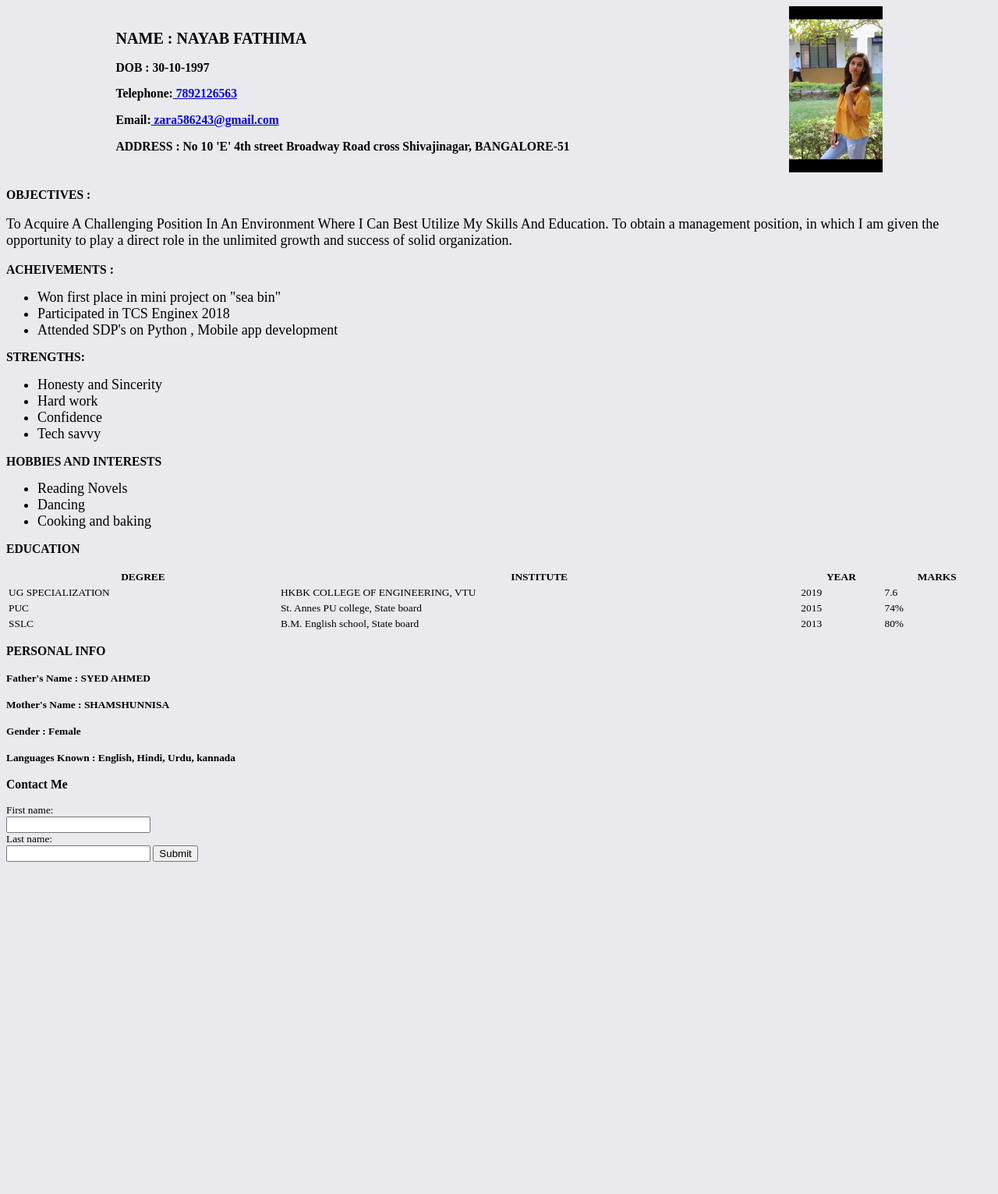
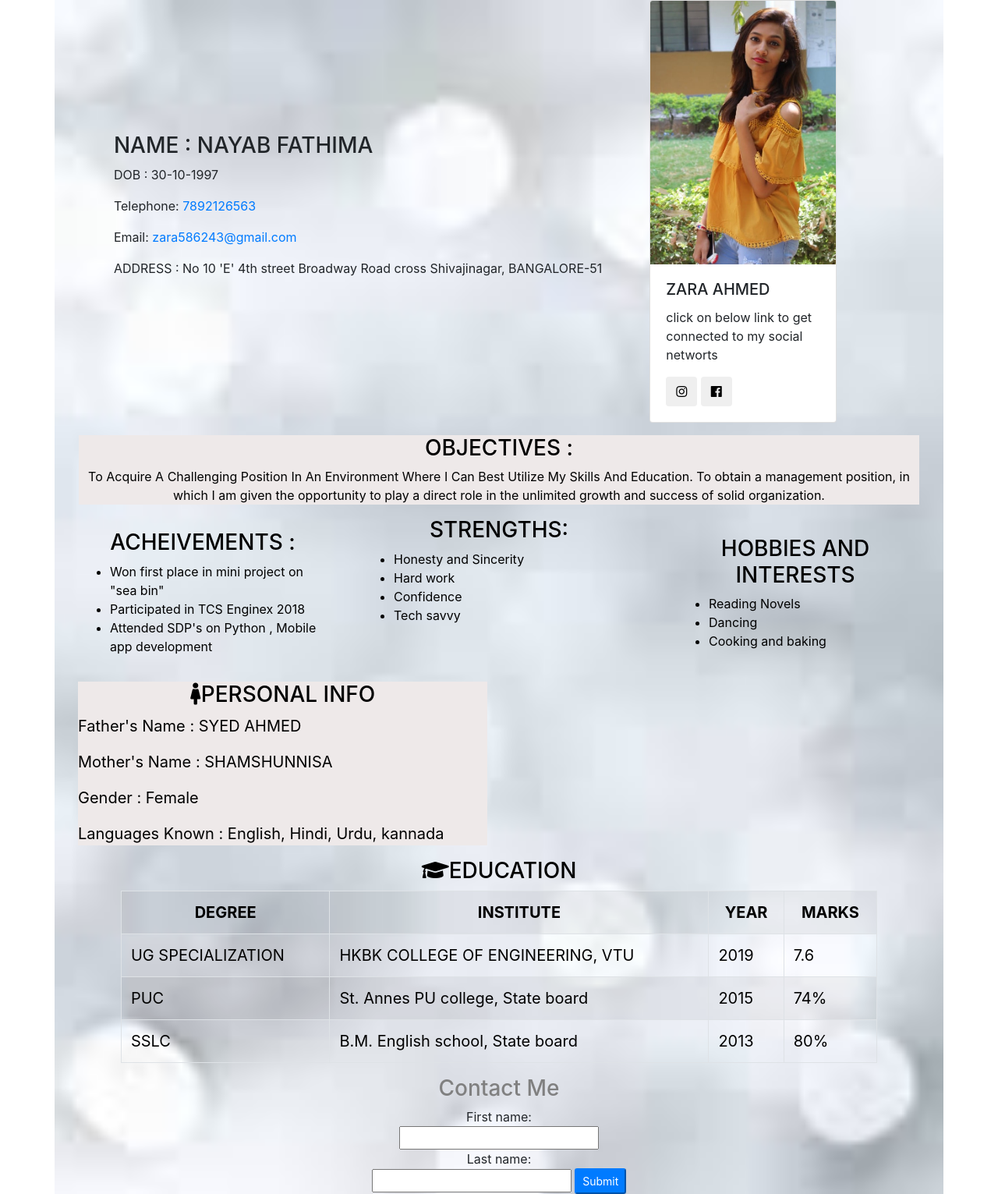
Before and after one commit to AhmedZara/portfolio, a Flask app: page / in a window 1280 px wide. Shown: the whole page at 78% size. Before the commit the page ends 1105 px from the top, so only its background shows below. Run offline with Flask 2, Linux system fonts and the light colour scheme; some libraries are stand-ins or nearby versions.

Commit message:
edited portfolio

```diff
--- a/server.py
+++ b/server.py
@@ -1,12 +1,18 @@
-from flask import Flask,request,jsonify,render_template
+from flask import Flask,request,jsonify,render_template, url_for
+
 app=Flask(__name__)
+
 @app.route('/',methods=['GET'])
 def index():
     return render_template('index.html')
+
+@app.route('/landing',methods=['GET'])
+def landing():
+    return render_template('landing.html')
+
 @app.route('/contactme',methods=['GET','POST'])
 def contactme():
-
    return jsonify({"firstname":request.form['firstname'], "lastname":request.form['lastname']})
 
 if __name__=='__main__':
-    app.run(debug=True)
+    app.run(debug=True, host='0.0.0.0')
--- a/static/css/myStyle.css
+++ b/static/css/myStyle.css
@@ -1,32 +1,75 @@
 body {
-    font-size: 83.7%;
-    background-color: #e9e9ee;
+    background-color: white;
 }
 .my-header {
     display: flex;
     flex-direction: row;
 }
+
 .my-header-left, .my-header-right {
     margin: auto;
 }
 .my-header-right img {
-    width: 120px;
+    width: 150px;
 }
-.article-1 p {
-    font-size: 18px;
+
+.article-1{
+    background-color:#eee9e9;
+    color:black;
 }
-.article-2 ul li {
-    font-size: 18px;
+
+
+.nav-tabs {
+    margin-bottom: 10;
 }
-.article-3 ul li {
-    font-size: 18px;
+
+
+
+.article-2{
+
+color:black;
 }
-.article-4 ul li {
-    font-size: 18px;
+
+.nav-tabs {
+margin-bottom: 0;
 }
-.article-5 ul li {
-    font-size: 20px;
+
+
+.article-3{
+
+color:black;
 }
-.article-5 ul li {
-    font-size: 18px;
+
+
+.nav-tabs {
+margin-bottom: 10;
 }
+
+
+.article-4{
+
+color:black;
+}
+.nav-tabs {
+margin-bottom: 10;
+}
+
+
+.article-5{
+
+color:black;
+font-size: 20px
+}
+.nav-tabs {
+margin-bottom: 10;
+}
+
+
+.article-6{
+background-color:#eee9e9;
+color:black;
+font-size: 20px
+}
+.nav-tabs {
+margin-bottom: 10;
+}
--- a/templates/index.html
+++ b/templates/index.html
@@ -4,117 +4,163 @@
     <meta charset="UTF-8">
     <meta name="viewport" content="width=device-width, initial-scale=1.0">
     <meta http-equiv="X-UA-Compatible" content="ie=edge">
+    <div class="page-header">
     <title>NAYAB Profile</title>
-    <link rel="stylesheet" href="{{url_for('static',filename='css/myStyle.css')}}">
+	</div>
+    <link rel="stylesheet" href="https://stackpath.bootstrapcdn.com/bootstrap/4.1.2/css/bootstrap.min.css" integrity="sha384-Smlep5jCw/wG7hdkwQ/Z5nLIefveQRIY9nfy6xoR1uRYBtpZgI6339F5dgvm/e9B" crossorigin="anonymous">
+    <link rel="stylesheet" href="https://use.fontawesome.com/releases/v5.1.1/css/all.css" integrity="sha384-O8whS3fhG2OnA5Kas0Y9l3cfpmYjapjI0E4theH4iuMD+pLhbf6JI0jIMfYcK3yZ" crossorigin="anonymous">
+
+    <link rel="stylesheet" href="{{url_for('static', filename='css/myStyle.css')}}">
 </head>
 <body>
+    <div class="container">
+
+        <div class="row" style="background: transparent url('static/meduim/images.jpg') no-repeat center center /cover">
+            <div class="col-lg-12">
         <section>
             <header class="my-header">
                 <div class="my-header-left">
-                    <h1>NAME : NAYAB FATHIMA</h1>
-                    <h3>DOB : 30-10-1997</h2>
-                    <h3>Telephone:<a href="tel no:7892126563"> 7892126563</a></h3>
-                    <h3>Email:<a href="mailto:zara586243@gmail.com"> zara586243@gmail.com</a></h4>
-                    <h3>ADDRESS : No 10 'E' 4th street Broadway Road cross  Shivajinagar, BANGALORE-51</h5>
+                    <h3>NAME : NAYAB FATHIMA</h3>
+                    <p>DOB : 30-10-1997</p>
+                    <p>Telephone:<a href="tel no:7892126563"> 7892126563</a></p>
+                    <p>Email:<a href="mailto:zara586243@gmail.com"> zara586243@gmail.com</a></p>
+                    <p>ADDRESS : No 10 'E' 4th street Broadway Road cross  Shivajinagar, BANGALORE-51</p>
+                </div>
+                <div class="card " style="width: 15rem;">
+                 <img class="card-img-top" src="{{url_for('static',filename='meduim/pic.jpg')}}" alt="profile picture">
+                <div class="card-body">
+                 <h5 class="card-title">ZARA AHMED</h5>
+                  <p class="card-text">click on below link to get connected to my social networts</p>
+
+
+                 <a target="_blank" href="https://www.instagram.com/zara.__.ahmed/" ><button class="btn"><i class="fab fa-instagram"></i></button></a>
+                 <a target="_blank" href="https://www.facebook.com/zara.ahmed.37017794/" ><button class="btn"><i class="fab fa-facebook"></i></button></a>
+                    </div>
                     </div>
                 <div class="my-header-right">
-                    <img src="{{url_for('static',filename='meduim/pic.jpg')}}" alt="profile picture">
+
                 </div>
             </header>
             <article>
-                <div class="article-1">
+                <div class="article-1 m-3">
                     <div >
-                        <h3>OBJECTIVES :</h2>
-                        <p>To Acquire A Challenging Position In An Environment Where I Can Best Utilize My Skills And Education. To obtain a management position, in which I am given the opportunity to play a direct role in the unlimited growth and success of solid organization.</p>
+                        <h3 class="text-center" >OBJECTIVES :</h3>
+                            <center >To Acquire A Challenging Position In An Environment Where I Can Best Utilize My Skills And Education. To obtain a management position, in which I am given the opportunity to play a direct role in the unlimited growth and success of solid organization.</center>
+
                     </div>
 
                 </div>
-                <div class="article-2">
+                <div class="row">
+                     <div class="col-lg-4 col-md-3 col-sm-3 col-xs-3">
+                        <div class="article-2 m-3">
                              <div>
-                        <h3>ACHEIVEMENTS : </h2>
+                                 <h3 class="text-center">ACHEIVEMENTS :</h3>
                                 <ul>
                                 <li>Won first place in mini project on "sea bin"</li>
                                 <li>Participated in TCS Enginex 2018</li>
                                 <li>Attended SDP's on Python , Mobile app development</li>
                                 </ul>
                             </div>
+                        </div>
+                    </div>
 
-                </div>
+
+                        <div class="col-lg-4 col-md-2 col-sm-4 col-xs-12">
                             <div class="article-3">
                                  <div>
-                        <h3>STRENGTHS: </h3>
+                                     <h3 class="text-center">STRENGTHS: </h3>
                                     <ul>
                                     <li>Honesty and Sincerity</li>
                                     <li>Hard work</li>
                                     <li>Confidence</li>
                                     <li>Tech savvy</li>
                                     </ul>
+                                </div>
+                            </div>
 
                         </div>
 
-                </div>
-                <div class="article-4">
+
+
+
+                        <div class="col-lg-4 col-md-4 col-sm-8 col-xs-12">
+                            <div class="article-4 m-3 p-2">
                                 <div>
-                         <h3> HOBBIES AND INTERESTS </h3>
+                                    <h3 class="text-center"> HOBBIES AND INTERESTS </h3>
                                     <ul>
                                     <li>Reading Novels</li>
                                     <li>Dancing</li>
                                     <li>Cooking and baking</li>
                                     </ul>
+                                </div>
+                            </div>
 
                         </div>
 
                     </div>
-                <div class="article-5">
-                <h3>EDUCATION</h3>
-                <table style="width:100%">
+
+                    <div class="col-lg-6 col-md-3 col-sm-3 col-xs-3">
+                        <div class="article-6">
+
+                            <h3 class="text-center"><i class="fas fa-female"> </i>PERSONAL INFO</h3>
+                            <p>Father's Name : SYED AHMED</p>
+                            <p>Mother's Name : SHAMSHUNNISA</p>
+                            <p>Gender : Female</p>
+                            <p>Languages Known : English, Hindi, Urdu, kannada</p>
+
+
+
+                         </div>
+                    </div>
+                <div class="article-5 m-3">
+
+                <h3 class="text-center" ><i class="fas fa-graduation-cap"></i>EDUCATION</h3>
+
+                <table table align="center" class="table table-bordered table-striped table-hover" style="width:90%">
                         <tr>
-                          <th>DEGREE</th>
-                          <th>INSTITUTE</th>
-                          <th>YEAR</th>
-                          <th>MARKS</th>
+                          <th class="text-center">DEGREE</th>
+                          <th class="text-center">INSTITUTE</th>
+                          <th class="text-center">YEAR</th>
+                          <th class="text-center">MARKS</th>
                         </tr>
                         <tr>
-                          <td>   UG SPECIALIZATION   </td>
+                          <td>UG SPECIALIZATION</td>
                           <td>HKBK COLLEGE OF ENGINEERING, VTU </td>
                           <td>2019</td>
                           <td>7.6</td>
                         </tr>
                         <tr>
-                             <td>   PUC  </td>
+                             <td>PUC</td>
                              <td>St. Annes PU college, State board </td>
                              <td>2015</td>
                              <td>74%</td>
                         </tr>
                         <tr>
-                                <td>  SSLC  </td>
+                                <td>SSLC</td>
                                 <td>B.M. English school, State board </td>
                                 <td>2013</td>
                                 <td>80%</td>
                            </tr>
                       </table>
                 </div>
-                <div class="article-6">
-                    <h3>PERSONAL INFO</h3>
-                    <h4>Father's Name : SYED AHMED</h4>
-                    <h4>Mother's Name : SHAMSHUNNISA</h4>
-                    <h4>Gender : Female</h4>
-                    <h4>Languages Known : English, Hindi, Urdu, kannada</h4>
 
-                </div>
             </article>
                 <footer>
-                <form action="/contactme", method="POST">
-                    <h3>Contact Me</h3>
+                     <form class= "text-center" action="/contactme", method="POST">
+                        <h3 style="color:grey;">Contact Me</h3>
                         First name:<br>
                         <input type="text" name="firstname"><br>
                         Last name:<br>
                         <input type="text" name="lastname">
-                    <input type="submit" value="Submit">
+                         <button type="submit" class = "btn-primary btn-sm">Submit</button>
                     </form>
                 </footer>
         </section>
-    <script>
-        src="{{url_for('static',filename='js/myScript.js')}}"</script>
+
+    </div>
+</div>
+</div>
+         <script src="https://ajax.googleapis.com/ajax/libs/jquery/2.1.3/jquery.min.js"></script>
+    	<script>src="{{url_for('static',filename='js/myScript.js')}}"</script>
 </body>
 </html>
```
Also changed, not shown: static/meduim/images.jpg (added), static/meduim/pexels-photo-220067.jpeg (added), static/meduim/pic.jpg. Lines whose indentation alone changed are shown as unchanged.
